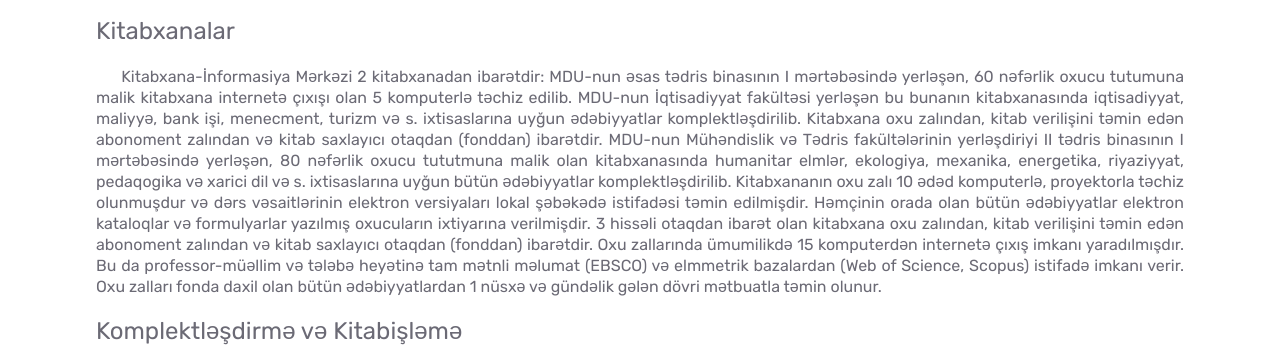
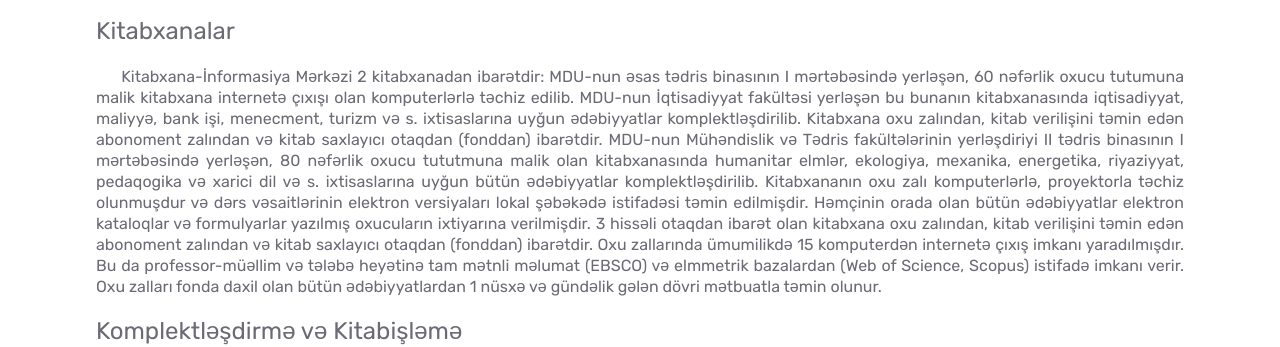
Before and after one commit to Sehanexelilova/MDU_Library_FrontEnd, a plain HTML site: page libraryAbout.html in a window 1280 px wide. Shown: the part 1246-1593 px from the top of the page. Drawn offline with nearby package versions, Linux system fonts and the light colour scheme; files whose address does not match are found by name.

Commit message:
last integration

```diff
--- a/libraryAbout.html
+++ b/libraryAbout.html
@@ -249,14 +249,14 @@
       <div>
         &nbsp;&nbsp;&nbsp;&nbsp; Kitabxana-İnformasiya Mərkəzi 2 kitabxanadan ibarətdir:
         MDU-nun əsas tədris binasının I mərtəbəsində yerləşən, 60 nəfərlik oxucu tutumuna malik kitabxana internetə
-        çıxışı olan 5 komputerlə təchiz edilib. MDU-nun İqtisadiyyat fakültəsi yerləşən bu bunanın kitabxanasında
+        çıxışı olan komputerlərlə təchiz edilib. MDU-nun İqtisadiyyat fakültəsi yerləşən bu bunanın kitabxanasında
         iqtisadiyyat, maliyyə, bank işi, menecment, turizm və s. ixtisaslarına uyğun ədəbiyyatlar komplektləşdirilib.
         Kitabxana oxu zalından, kitab verilişini təmin edən abonoment zalından və kitab saxlayıcı otaqdan (fonddan)
         ibarətdir.
         MDU-nun Mühəndislik və Tədris fakültələrinin yerləşdiriyi II tədris binasının I mərtəbəsində yerləşən, 80
         nəfərlik oxucu tututmuna malik olan kitabxanasında humanitar elmlər, ekologiya, mexanika, energetika,
         riyaziyyat, pedaqogika və xarici dil və s. ixtisaslarına uyğun bütün ədəbiyyatlar komplektləşdirilib.
-        Kitabxananın oxu zalı 10 ədəd komputerlə, proyektorla təchiz olunmuşdur və dərs vəsaitlərinin elektron
+        Kitabxananın oxu zalı komputerlərlə, proyektorla təchiz olunmuşdur və dərs vəsaitlərinin elektron
         versiyaları lokal şəbəkədə istifadəsi təmin edilmişdir. Həmçinin orada olan bütün ədəbiyyatlar elektron
         kataloqlar və formulyarlar yazılmış oxucuların ixtiyarına verilmişdir. 3 hissəli otaqdan ibarət olan kitabxana
         oxu zalından, kitab verilişini təmin edən abonoment zalından və kitab saxlayıcı otaqdan (fonddan) ibarətdir.
```
